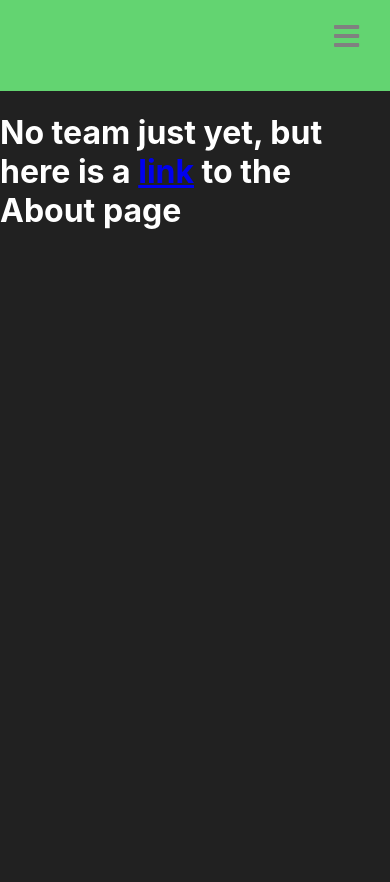
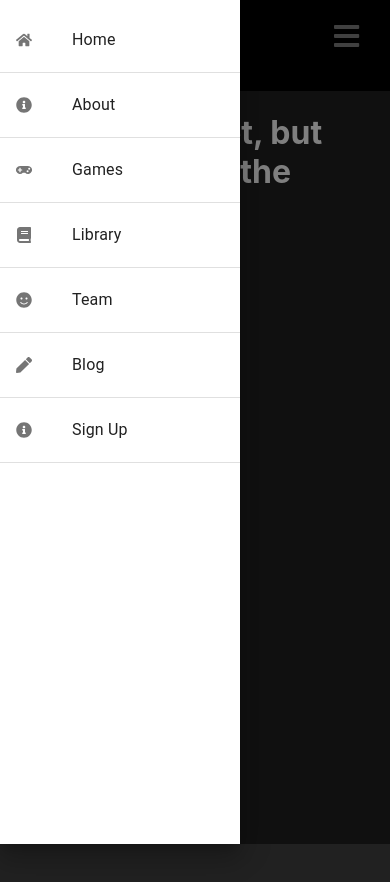
Before and after one commit to smailliwniloc/smailliwniloc.github.io, a React (Create React App) app: page /#/team in a window 390 px wide. Both pictures are taken after a click on the icon 346 px from the left and 35 px from the top of the page. Shown: the top 882 px of the page. After the commit the page ends 844 px from the top, so only its background shows below. Built offline with nearby package versions, Linux system fonts and the light colour scheme.

Commit message:
mobile sidebar

```diff
--- a/package.json
+++ b/package.json
@@ -4,6 +4,9 @@
   "homepage": "https://colinwilliams.me/",
   "private": true,
   "dependencies": {
+    "@emotion/react": "^11.10.0",
+    "@emotion/styled": "^11.10.0",
+    "@mui/material": "^5.9.3",
     "@testing-library/jest-dom": "^5.16.4",
     "@testing-library/react": "^13.3.0",
     "@testing-library/user-event": "^13.5.0",
--- a/src/App.css
+++ b/src/App.css
@@ -3,5 +3,4 @@
   display: flex;
   align-items: center;
   justify-content: center;
-  height: 100vh
 }
--- a/src/components/Navbar/NavbarElements.js
+++ b/src/components/Navbar/NavbarElements.js
@@ -3,7 +3,7 @@ import { NavLink as Link } from 'react-router-dom';
 import styled from 'styled-components';
 
 export const Nav = styled.nav`
-  background: #63D471;
+  background: #000000;
   height: 85px;
   display: flex;
   justify-content: space-between;
@@ -22,7 +22,7 @@ export const NavLink = styled(Link)`
   height: 100%;
   cursor: pointer;
   &.active {
-    color: #000000;
+    color: #FFFFFF;
   }
   &:hover {
     color: #FFFFFF;
@@ -32,7 +32,7 @@ export const NavLink = styled(Link)`
 export const Bars = styled(FaBars)`
   display: none;
   color: #808080;
-  @media screen and (max-width: 768px) {
+  @media screen and (max-width: 600px) {
     display: block;
     position: absolute;
     top: 0;
@@ -52,7 +52,7 @@ export const NavMenu = styled.div`
   /* Third Nav */
   /* width: 100vw;
   white-space: nowrap; */
-  @media screen and (max-width: 768px) {
+  @media screen and (max-width: 600px) {
     display: none;
   }
 `;
@@ -64,7 +64,7 @@ export const NavBtn = styled.nav`
   /* Third Nav */
   /* justify-content: flex-end;
   width: 100vw; */
-  @media screen and (max-width: 768px) {
+  @media screen and (max-width: 600px) {
     display: none;
   }
 `;
--- a/src/components/Navbar/index.js
+++ b/src/components/Navbar/index.js
@@ -1,4 +1,4 @@
-import React from 'react';
+import React, { useState } from 'react';
 import {
   Nav,
   NavLink,
@@ -9,12 +9,21 @@ import {
 } from './NavbarElements';
 import './index.css';
 import { FaGithub, FaHome, FaGamepad, FaInfoCircle, FaBook, FaPen, FaSmile } from "react-icons/fa";
+import Sidebar from '../Sidebar/Sidebar'
+
+
 
 const Navbar = () => {
+  const [sidebarOpen, setSidebarOpen] = useState(false)
+  const handleDrawerToggle = () => {
+    setSidebarOpen(!sidebarOpen)
+    console.log(sidebarOpen)
+  }
   return (
     <>
       <Nav>
-        <Bars />
+        <Bars onClick={handleDrawerToggle}/>
+        <Sidebar isOpen={sidebarOpen} handleDrawerToggle={handleDrawerToggle}/>
 
         <NavMenu>
           <NavLink to='/' activestyle={{ color:'black' }}>
@@ -30,7 +39,7 @@ const Navbar = () => {
             <FaBook/> Library
           </NavLink>
           <NavLink to='/team' activestyle={{ color:'black' }}>
-            <FaSmile/> Teams
+            <FaSmile/> Team
           </NavLink>
           <NavLink to='/blogs' activestyle={{ color:'black' }}>
             <FaPen/> Blogs
--- /dev/null
+++ b/src/components/Sidebar/Sidebar.js
@@ -0,0 +1,26 @@
+import React, { memo, Fragment } from 'react'
+import { Drawer } from "@mui/material"
+import SidebarContent from './SidebarContent'
+
+
+function Sidebar(props) {
+    const { isOpen, handleDrawerToggle } = props
+
+    return (
+        <Fragment>
+            <Drawer variant='temporary' open={isOpen} onClose={handleDrawerToggle} ModalProps={{
+                keepMounted: true,
+            }}
+                sx={{
+                    display: {sm: 'block', md: 'none' },
+                    '& .MuiDrawer-paper': { boxSizing: 'border-box', width: 240 },
+                }}>
+                <SidebarContent />
+            </Drawer>
+        </Fragment>
+    )
+}
+
+Sidebar.propTypes = {}
+
+export default memo(Sidebar)
--- /dev/null
+++ b/src/components/Sidebar/SidebarContent.js
@@ -0,0 +1,34 @@
+import React, { memo } from 'react'
+import PropTypes from 'prop-types'
+import {Grid, Button, Typography, Divider, List, ListItemButton, ListItemIcon, ListItemText} from '@mui/material'
+  import { FaGithub, FaHome, FaGamepad, FaInfoCircle, FaBook, FaPen, FaSmile } from "react-icons/fa";
+
+
+function SidebarContent(props) {
+    const links = [
+        {URL: '#/', title: "Home", logo: FaHome},
+        {URL: '#/about', title: "About", logo: FaInfoCircle},
+        {URL: '#/games', title: "Games", logo: FaGamepad},
+        {URL: '#/library', title: "Library", logo: FaBook},
+        {URL: '#/team', title: "Team", logo: FaSmile},
+        {URL: '#/blogs', title: "Blog", logo: FaPen},
+        {URL: '#/sign-up', title: "Sign Up", logo: FaInfoCircle},
+    ]
+
+    return (
+        <List>
+            {links.map((link) => (
+                <ListItemButton key={link.title} href={link.URL} divider sx={{minHeight: 65}}>
+                    <ListItemIcon>
+                        <link.logo/>
+                    </ListItemIcon>
+                    <ListItemText primary={link.title}/>
+                </ListItemButton>
+            ))}
+        </List>
+    )
+}
+
+SidebarContent.propTypes = {}
+
+export default memo(SidebarContent)
--- a/src/pages/about.js
+++ b/src/pages/about.js
@@ -1,9 +1,8 @@
-
 import React from 'react';
 
 const About = () => {
   return (
-    <h1>I'm Colin</h1>
+    <h1>This will probably be deleted at some point</h1>
   );
 };
 
--- a/src/pages/blogs.js
+++ b/src/pages/blogs.js
@@ -2,16 +2,7 @@ import React from 'react';
 
 const Blogs = () => {
   return (
-    <div
-      style={{
-        display: 'flex',
-        justifyContent: 'Right',
-        alignItems: 'Right',
-        height: '100vh'
-      }}
-    >
-      <h1>This will probably be deleted at some point</h1>
-    </div>
+    <h1>This will probably be deleted at some point.........</h1>
   );
 };
 
--- a/src/pages/index.js
+++ b/src/pages/index.js
@@ -1,17 +1,10 @@
 import React from 'react';
+
+import './library.css';
 
 const Home = () => {
   return (
-    <div
-      style={{
-        display: 'flex',
-        justifyContent: 'Right',
-        alignItems: 'Right',
-        height: '100vh'
-      }}
-    >
-      <h1>Welcome to Colin's page</h1>
-    </div>
+    <h1 className="Title">Welcome to Colin's page</h1>
   );
 };
 
--- a/src/pages/signup.js
+++ b/src/pages/signup.js
@@ -2,16 +2,7 @@ import React from 'react';
 
 const SignUp = () => {
   return (
-    <div
-      style={{
-        display: 'flex',
-        justifyContent: 'Right',
-        alignItems: 'Right',
-        height: '100vh'
-      }}
-    >
-      <h1>Sign Up</h1>
-    </div>
+    <h1>Sign Up</h1>
   );
 };
 
--- a/src/pages/team.js
+++ b/src/pages/team.js
@@ -3,16 +3,7 @@ import React from 'react';
 
 const Teams = () => {
   return (
-    <div
-      style={{
-        display: 'flex',
-        justifyContent: 'Right',
-        alignItems: 'Right',
-        height: '100vh'
-      }}
-    >
-      <h1>No team just yet, but here is a <a href="/about">link</a> to the About page</h1>
-    </div>
+    <h1>No team just yet, but here is a <a href="/about">link</a> to the About page...</h1>
   );
 };
 
```
Also changed, not shown: 12 other files (tests, documents, lock files or other folders).
